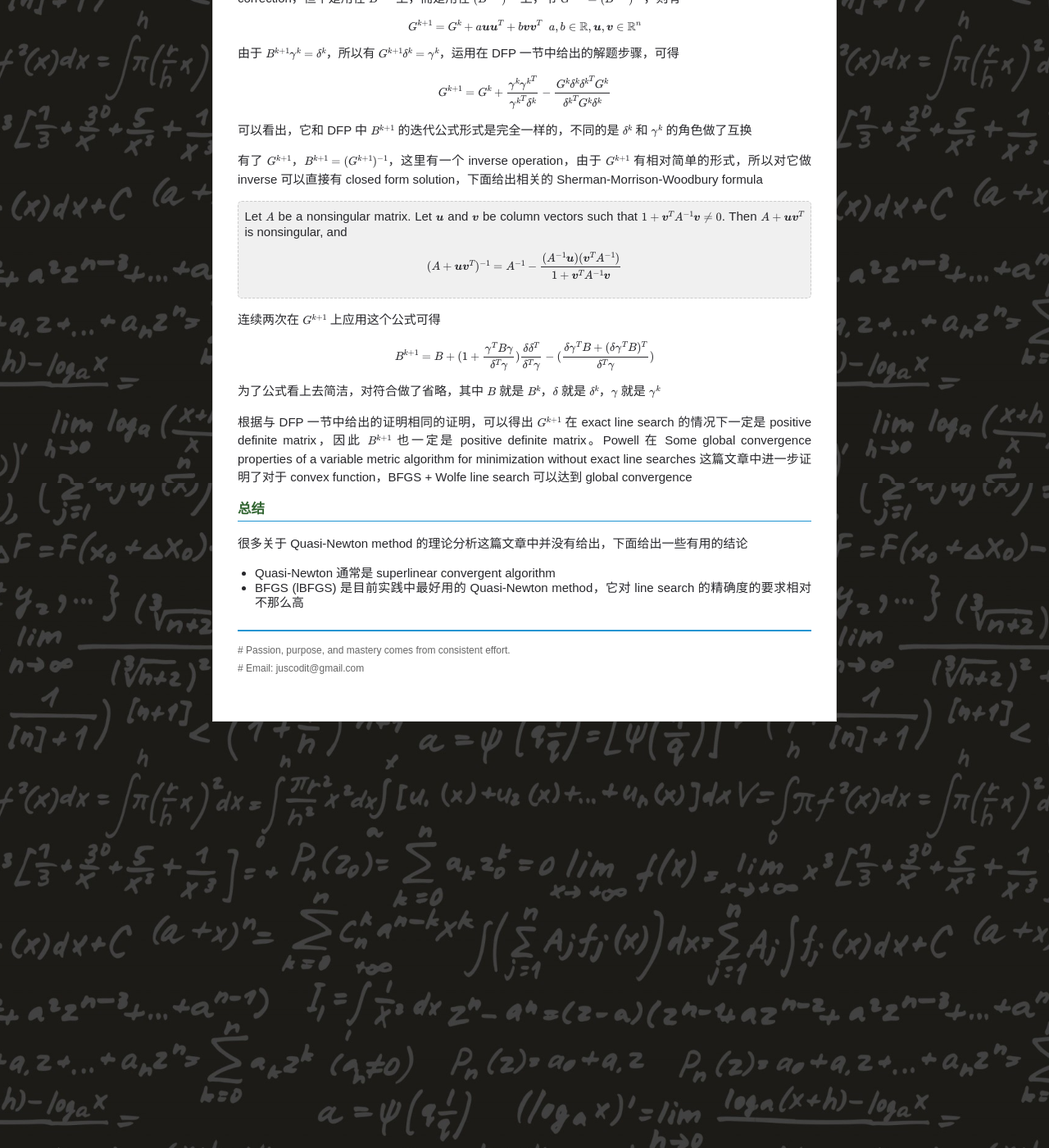
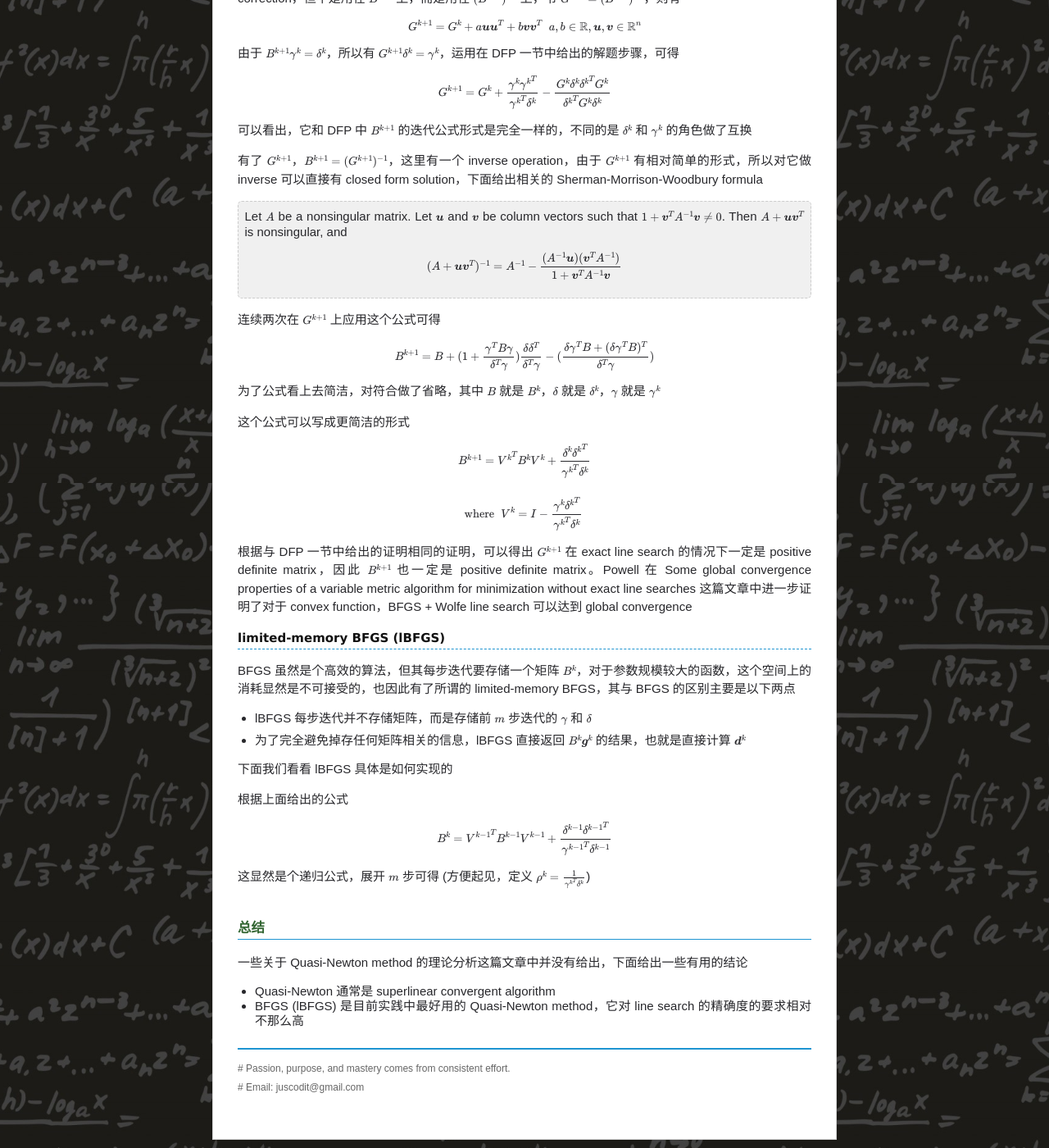
Before and after one commit to chenrushan/chenrushan.github.io, a Jekyll site: the page built from _posts/2014-07-13-NP-10-quasi-newton.markdown, in a window 1280 px wide and 1400 px high, scrolled down 3911 px. Shown: the whole window at 82% size. Built offline with Jekyll 4.4.1, drawn with Linux system fonts in a browser that asks for light colours; Markdown is read by kramdown in place of the engine named in the settings; formulas are drawn with MathJax 3.

Commit message:
[np10]: update

```diff
--- a/_posts/2014-07-13-NP-10-quasi-newton.markdown
+++ b/_posts/2014-07-13-NP-10-quasi-newton.markdown
@@ -236,11 +236,39 @@ $$ B^{k+1} = B + (1 + \frac{\gamma^T B \gamma}{\delta^T \gamma}) \frac{\delta \d
 
 为了公式看上去简洁，对符合做了省略，其中 $B$ 就是 $B^k$，$\delta$ 就是 $\delta^k$，$\gamma$ 就是 $\gamma^k$
 
+这个公式可以写成更简洁的形式
+
+$$
+\begin{align}
+B^{k+1} = & \; {V^k}^T B^k V^k + \frac{\delta^k {\delta^k}^T}{ {\gamma^k}^T \delta^k} \\\\
+\text{where} & \;\; V^k = I - \frac{\gamma^k {\delta^k}^T}{ {\gamma^k}^T \delta^k}
+\end{align}
+$$
+
 根据与 DFP 一节中给出的证明相同的证明，可以得出 $G^{k+1}$ 在 exact line search 的情况下一定是 positive definite matrix，因此 $B^{k+1}$ 也一定是 positive definite matrix。Powell 在 Some global convergence properties of a variable metric algorithm for minimization without exact line searches 这篇文章中进一步证明了对于 convex function，BFGS + Wolfe line search 可以达到 global convergence
+
+##### limited-memory BFGS (lBFGS)
+
+BFGS 虽然是个高效的算法，但其每步迭代要存储一个矩阵 $B^k$，对于参数规模较大的函数，这个空间上的消耗显然是不可接受的，也因此有了所谓的 limited-memory BFGS，其与 BFGS 的区别主要是以下两点
+
+* lBFGS 每步迭代并不存储矩阵，而是存储前 $m$ 步迭代的 $\gamma$ 和 $\delta$
+
+* 为了完全避免掉存任何矩阵相关的信息，lBFGS 直接返回 $B^k \boldsymbol{g}^k$ 的结果，也就是直接计算 $\boldsymbol{d}^k$
+
+下面我们看看 lBFGS 具体是如何实现的
+
+根据上面给出的公式
+
+$$B^{k} = {V^{k-1}}^T B^{k-1} V^{k-1} + \frac{\delta^{k-1} {\delta^{k-1}}^T}{ {\gamma^{k-1}}^T \delta^{k-1}}$$
+
+这显然是个递归公式，展开 $m$ 步可得 (方便起见，定义 $\rho^k = \frac{1}{ {\gamma^{k}}^T \delta^{k}}$)
+
+$$
+$$
 
 #### 总结
 
-很多关于 Quasi-Newton method 的理论分析这篇文章中并没有给出，下面给出一些有用的结论
+一些关于 Quasi-Newton method 的理论分析这篇文章中并没有给出，下面给出一些有用的结论
 
 * Quasi-Newton 通常是 superlinear convergent algorithm
 * BFGS (lBFGS) 是目前实践中最好用的 Quasi-Newton method，它对 line search 的精确度的要求相对不那么高
```
